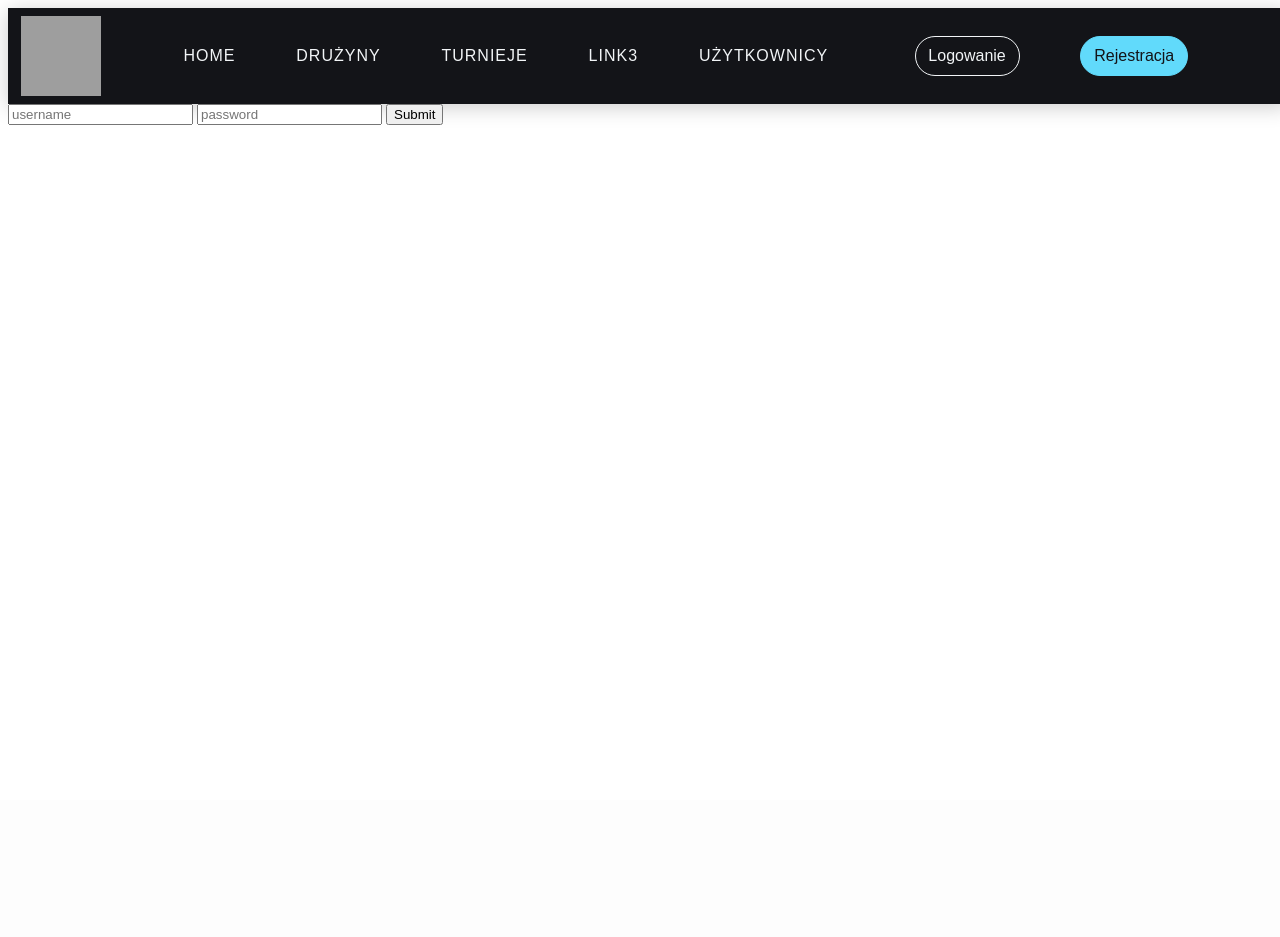
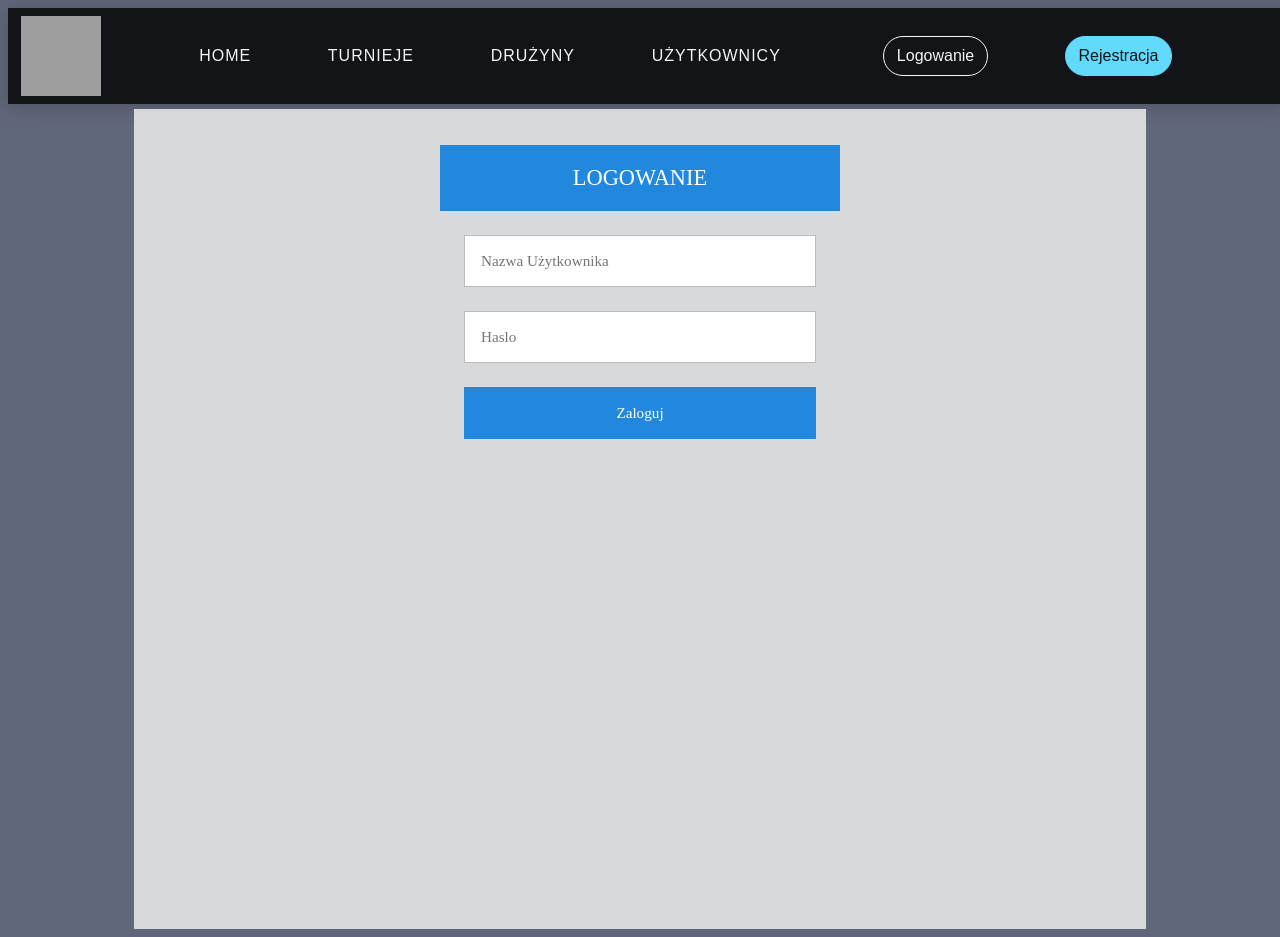
Before and after one commit to DamianFilimowski/Tournament, a Django app: page /accounts/login/ in a window 1280 px wide. Before the commit the page ends 125 px from the top, so only its background shows below. Run offline with Django 4.2, Linux system fonts and the light colour scheme; grey boxes are pictures that could not be loaded.

Commit message:
login and registration form and some minor changes

```diff
--- a/accounts/static/css/nav.css
+++ b/accounts/static/css/nav.css
@@ -13,7 +13,6 @@ nav{
     display: flex;
 }
 
-/*Styling logo*/
 .logo{
     padding:1vh 1vw;
     text-align: center;
@@ -101,3 +100,110 @@ nav{
     border:1.5px solid #f2f5f7;
     transition: all ease-in-out 350ms;
 }
+
+.main-content {
+    width: 80%;
+    min-height: 800px;
+    margin: 5px auto;
+    background: #D8D9DA;
+    padding-top: 20px;
+}
+
+body {
+    background: #61677A;
+}
+
+.main-content a {
+    color: #068FFF;
+    font-weight: bold;
+    text-decoration: none;
+    cursor: pointer;
+    transition: color 1s ease;
+}
+
+
+.main-content a:hover {
+    color: #0d0f10;
+    transition: color 1s ease;
+}
+
+h1 {
+    text-align: center;
+}
+
+#list {
+    display: flex;
+    flex-direction: column;
+    align-items: center;
+}
+
+.my-form {
+  width: 400px;
+  margin: 16px auto;
+  font-size: 16px;
+}
+
+.form-header,
+.my-form p {
+  margin-top: 0;
+  margin-bottom: 0;
+}
+
+.form-header {
+  background: #28d;
+  padding: 20px;
+  font-size: 1.4em;
+  font-weight: normal;
+  text-align: center;
+  text-transform: uppercase;
+  color: #fff;
+}
+
+.form-container {
+  background: #D8D9DA;
+  padding: 12px;
+}
+
+.my-form p {
+  padding: 12px;
+}
+
+.my-form input {
+  box-sizing: border-box;
+  display: block;
+  width: 100%;
+  border-width: 1px;
+  border-style: solid;
+  padding: 16px;
+  outline: 0;
+  font-family: inherit;
+  font-size: 0.95em;
+}
+
+
+.my-form input[type="text"],
+.my-form input[type="password"] {
+  background: #fff;
+  border-color: #bbb;
+  color: #555;
+}
+
+.my-form input[type="text"]:focus,
+.my-form input[type="password"]:focus {
+  border-color: #888;
+}
+
+.my-form input[type="submit"] {
+  background: #28d;
+  border-color: transparent;
+  color: #fff;
+  cursor: pointer;
+}
+
+.my-form input[type="submit"]:hover {
+  background: #17c;
+}
+
+.my-form input[type="submit"]:focus {
+  border-color: #05a;
+}
--- a/accounts/static/js/navbar.js
+++ b/accounts/static/js/navbar.js
@@ -1,5 +1,7 @@
-const loginButton = document.querySelector(".login-button");
-const joinButton = document.querySelector(".join-button");
+const loginButton = document.getElementById('login')
+const joinButton = document.getElementById('register')
+const profileButton = document.getElementById('profile')
+const logoutButton = document.getElementById('logout')
 
 loginButton.addEventListener("click", function() {
             window.location.href = "/accounts/login";
@@ -8,3 +10,11 @@ loginButton.addEventListener("click", function() {
 joinButton.addEventListener("click", function() {
             window.location.href = "/accounts/register";
         });
+
+profileButton.addEventListener("click", function() {
+            window.location.href = "/accounts/profile";
+        });
+
+logoutButton.addEventListener("click", function() {
+            window.location.href = "/accounts/logout";
+        });
--- a/accounts/templates/accounts/login.html
+++ b/accounts/templates/accounts/login.html
@@ -1,10 +1,16 @@
 {% extends 'base.html' %}
 {% block content %}
-   <form method="post">
-    {% csrf_token %}
-    <input type="text" name="username" placeholder="username">
-    <input type="password" name="password" placeholder="password">
-    <input type="submit">
-</form>
+
+    <div class="my-form">
+
+  <h2 class="form-header">LOGOWANIE</h2>
+
+  <form class="form-container" method="post">
+      {% csrf_token %}
+    <p><input type="text" name="username" placeholder="Nazwa Użytkownika"></p>
+    <p><input type="password" name="password" placeholder="Haslo"></p>
+    <p><input type="submit" value="Zaloguj"></p>
+  </form>
+</div>
 
 {% endblock %}
--- a/templates/base.html
+++ b/templates/base.html
@@ -16,15 +16,21 @@
         </div>
         <ul class="nav-links">
             <li><a href="#">Home</a></li>
+            <li><a href="{% url "tournament:tournament_list" %}">Turnieje</a></li>
             <li><a href="{% url "tournament:team_list" %}">Drużyny</a></li>
-            <li><a href="{% url "tournament:tournament_list" %}">Turnieje</a></li>
-            <li><a href="#">Link3</a></li>
             <li><a href="{% url 'accounts:user_list' %}">Użytkownicy</a></li>
-            <li><button class="login-button">Logowanie</button></li>
-            <li><button class="join-button">Rejestracja</button></li>
+            {% if user.is_authenticated %}
+                <li><button id='profile' class="login-button">Profil</button></li>
+            <li><button id='logout' class="join-button">Wyloguj Się</button></li>
+            {% else %}
+            <li><button id='login' class="login-button">Logowanie</button></li>
+            <li><button id='register' class="join-button">Rejestracja</button></li>
+            {% endif %}
         </ul>
     </nav>
+    <div class="main-content">
     {% block content %}
     {% endblock content %}
+    </div>
 </body>
 </html>
--- a/tournament/templates/tournament/team_detail.html
+++ b/tournament/templates/tournament/team_detail.html
@@ -7,6 +7,12 @@
    <a href="{% url 'tournament:team_update' team.id %}">Edytuj</a>
       <a href="{% url 'tournament:team_delete' team.id %}">Usuń</a>
   {% endif %}
+    Gracze:
+    <ul>
+    {% for player in object.players.all %}
+    	<li>{{ player }}</li>
+    {% endfor %}
+    </ul>
 
 
 {% endblock %}
--- a/tournament/templates/tournament/team_list.html
+++ b/tournament/templates/tournament/team_list.html
@@ -1,5 +1,6 @@
 {% extends 'base.html' %}
 {% block content %}
+    <h1>Lista Drużyn</h1>
+{% include 'list.html'  %}
     <a href="{% url 'tournament:team_create' %}">Stwórz Drużynę</a>
-{% include 'list.html'  %}
 {% endblock %}
--- a/tournament/templates/tournament/tournament_list.html
+++ b/tournament/templates/tournament/tournament_list.html
@@ -1,5 +1,6 @@
 {% extends 'base.html' %}
 {% block content %}
+    <h1>Lista Turniejów</h1><br>
+{% include 'list.html'  %}
     <a href="{% url 'tournament:tournament_create' %}">Stwórz Turniej</a>
-{% include 'list.html'  %}
 {% endblock %}
```
Also changed, not shown: accounts/templates/accounts/register.html (+9 -16 lines), tournament/views.py (+10 -1 lines).
